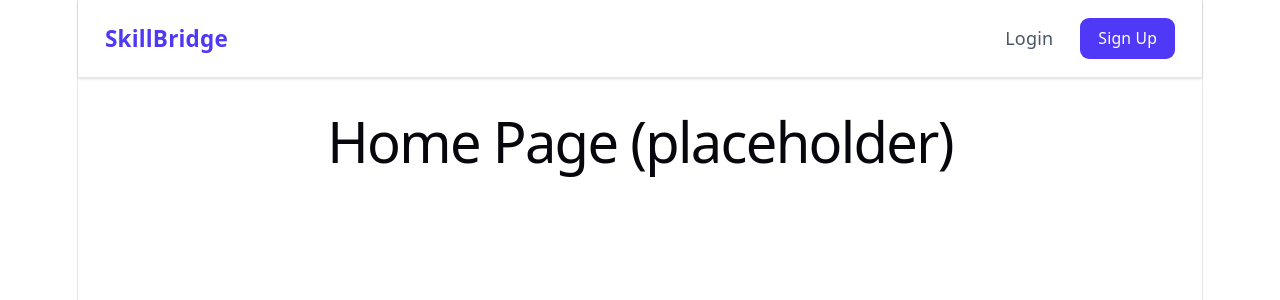
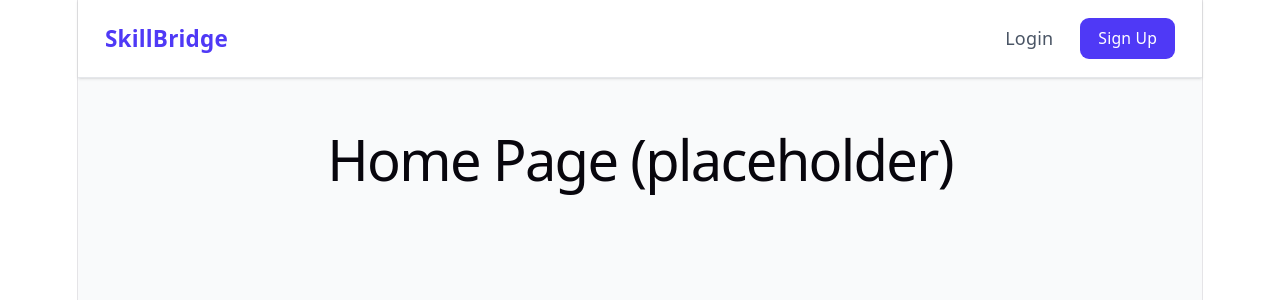
Before and after one commit to Prerana-Bubane/Skills-Exchange-and-Learning-Platform, a React (Vite) app in the folder client/: page / in a window 1280 px wide. Shown: the top 300 px of the page. Built offline with nearby package versions, Linux system fonts and the light colour scheme; no server answers.

Commit message:
Update Main Layout Page

```diff
--- a/client/src/layouts/MainLayout.jsx
+++ b/client/src/layouts/MainLayout.jsx
@@ -3,9 +3,9 @@
 
 const MainLayout = () => {
   return (
-    <div>
+    <div className="min-h-screen bg-gray-50">
       <Navbar />
-      <main style={{ padding: '1rem' }}>
+      <main className="max-w-6xl mx-auto px-6 py-8">
         <Outlet />
       </main>
     </div>
```
